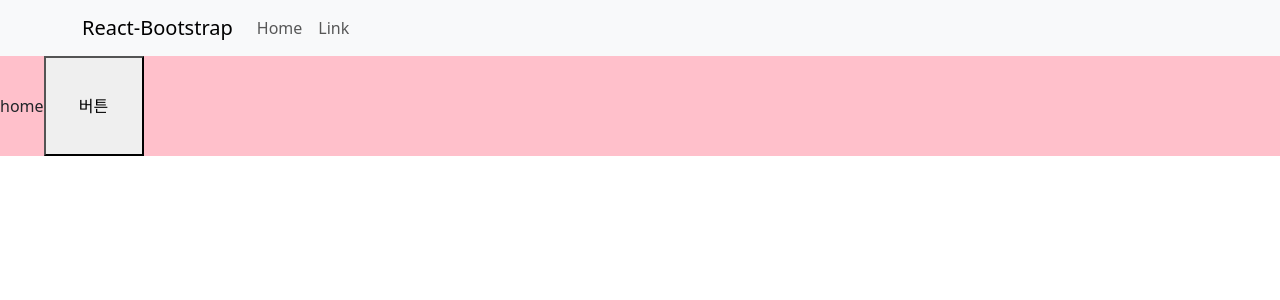
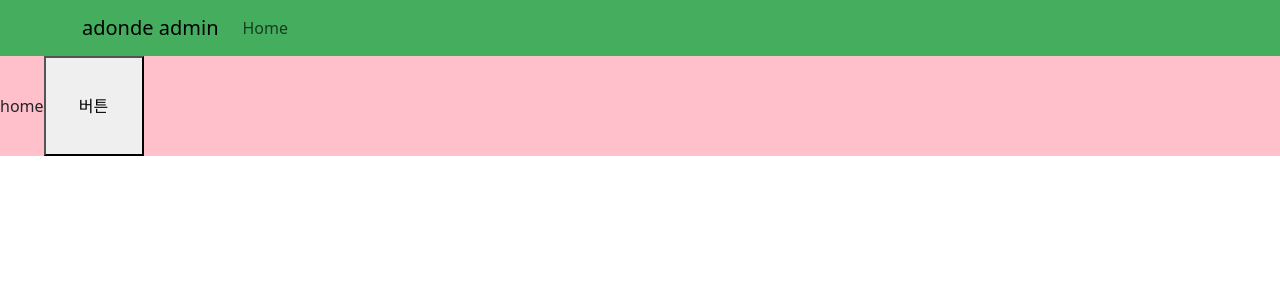
Before and after one commit to adonde-app/adonde-admin, a React (Create React App) app: page / in a window 1280 px wide. Shown: the top 300 px of the page. Built offline with nearby package versions, Linux system fonts and the light colour scheme.

Commit message:
Style : navbar bg color

```diff
--- a/src/component/NavBar.tsx
+++ b/src/component/NavBar.tsx
@@ -1,17 +1,21 @@
+import { css } from '@emotion/react'
 import Container from 'react-bootstrap/Container'
 import Nav from 'react-bootstrap/Nav'
 import Navbar from 'react-bootstrap/Navbar'
 
+const navBarStyles = css`
+  background-color: #44ad5e;
+`
+
 function NavBar() {
   return (
-    <Navbar expand="lg" className="bg-body-tertiary">
+    <Navbar css={navBarStyles} expand="lg">
       <Container>
-        <Navbar.Brand href="#home">React-Bootstrap</Navbar.Brand>
+        <Navbar.Brand href="#home">adonde admin</Navbar.Brand>
         <Navbar.Toggle aria-controls="basic-navbar-nav" />
         <Navbar.Collapse id="basic-navbar-nav">
           <Nav className="me-auto">
             <Nav.Link href="#home">Home</Nav.Link>
-            <Nav.Link href="#link">Link</Nav.Link>
           </Nav>
         </Navbar.Collapse>
       </Container>
```
